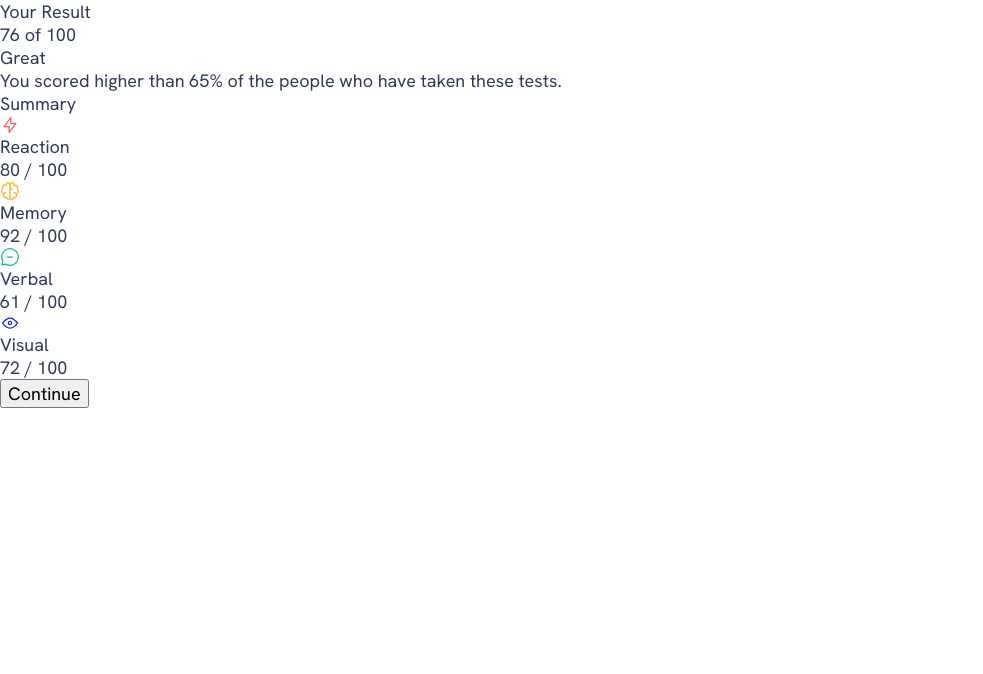
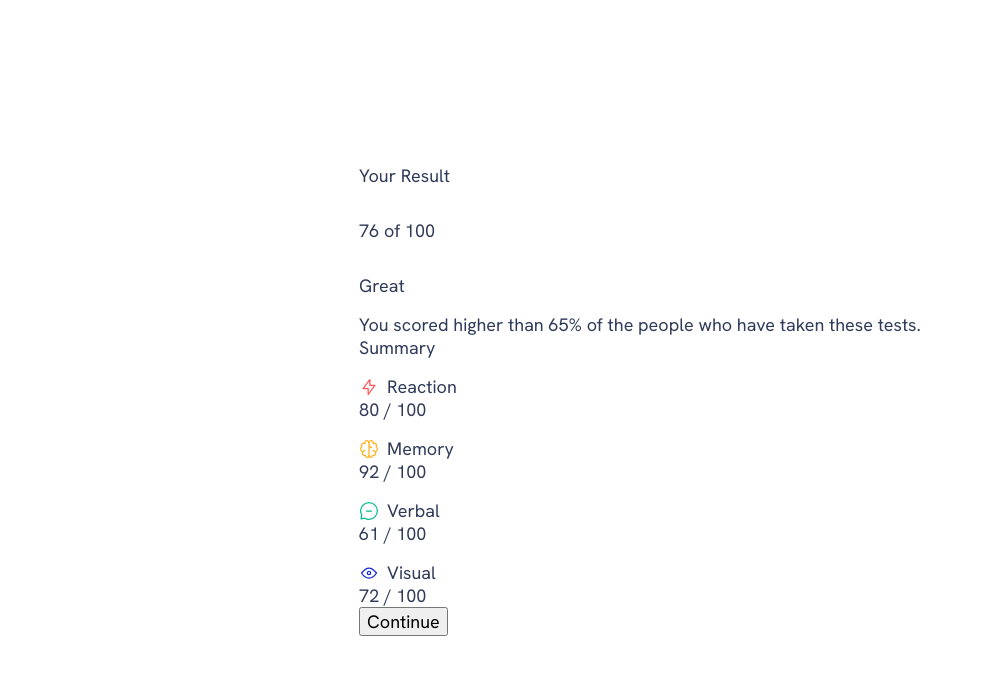
Before and after one commit to Glenda9031/Results_Summary_Component_3, a plain HTML site: page index.html in a window 1280 px wide. Shown: the whole page, without its empty margins (0-983 px from the left). Drawn offline with Linux system fonts and the light colour scheme; files whose address does not match are found by name.

Commit message:
Update style.css

```diff
--- a/css/style.css
+++ b/css/style.css
@@ -76,3 +76,28 @@ body {
   font-size: var(--fs-400);
   color: var(--clr-neutral-700);
 }
+
+@media (width > 37.5rem) {
+  body {
+    min-height: 100vh;
+    display: grid;
+   place-items: center;
+  }
+}
+
+.flex-group {
+  display: flex;
+  align-items: center;
+  gap: .5rem;
+  flex-wrap: wrap;
+}
+
+.grid-flow {
+  display: grid;
+  align-content: start;
+  gap: 1rem;
+}
+
+.grid-flow[data-spacing="large"] {
+  gap: 2rem;
+}
```
